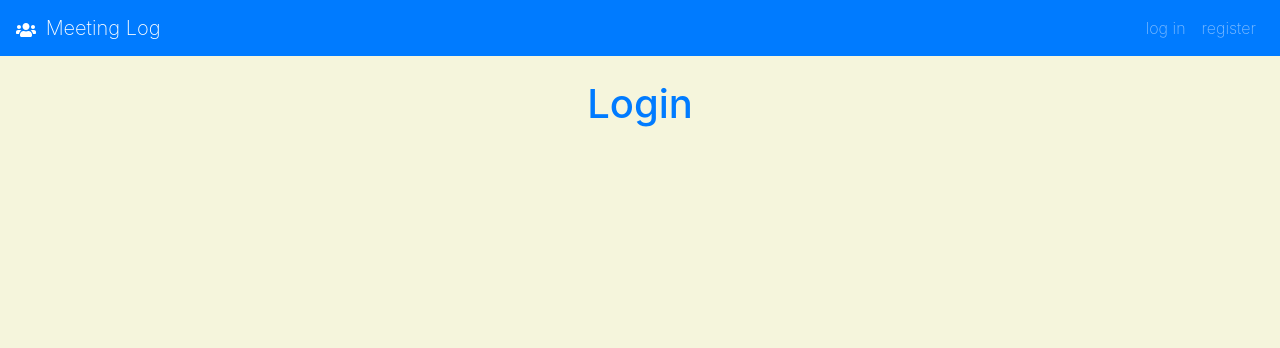
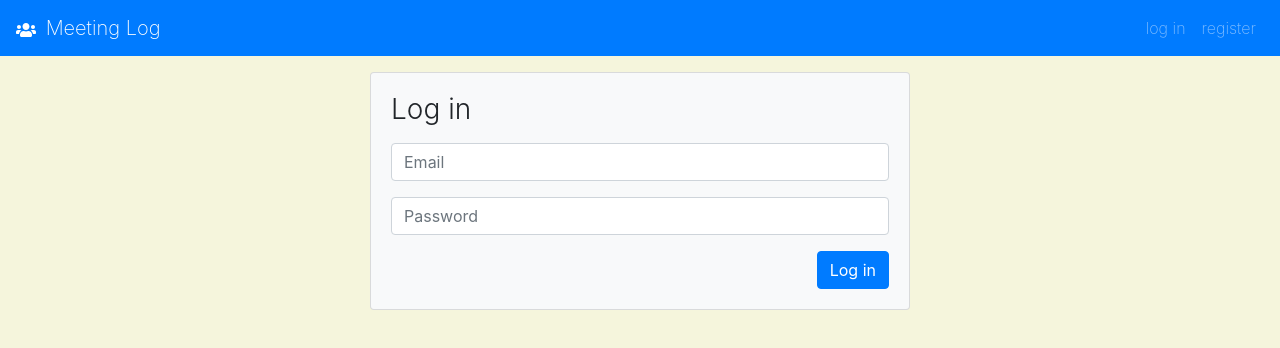
Before and after one commit to NarenderSingh/react-spa, a React (Create React App) app: page /login in a window 1280 px wide. Shown: the top 348 px of the page. Built offline with nearby package versions, Linux system fonts and the light colour scheme; no server answers; the database is empty.

Commit message:
Registering and Logging In Users

```diff
--- a/src/App.js
+++ b/src/App.js
@@ -1,5 +1,5 @@
 import React, { Component } from "react";
-import { Router } from "@reach/router";
+import { Router, navigate } from "@reach/router";
 import firebase from "./Firebase";
 
 import Home from "./Home";
@@ -14,31 +14,82 @@
     super();
 
     this.state = {
-      user: null
+      user: null,
+      displayName: null,
+      userID: null
     };
+
+    this.registerUser = this.registerUser.bind(this);
   }
 
   componentDidMount() {
-    const ref = firebase.database().ref("user");
+    // const ref = firebase.database().ref("user");
 
-    ref.on("value", spanshot => {
-      let FBUser = spanshot.val();
-      console.log(FBUser);
-      this.setState({ user: FBUser });
+    // ref.on("value", spanshot => {
+    //   let FBUser = spanshot.val();
+    //   console.log(FBUser);
+    //   this.setState({ user: FBUser });
+    // });
+
+    firebase.auth().onAuthStateChanged(FBUser => {
+      if (FBUser) {
+        this.setState({
+          user: FBUser,
+          displayName: FBUser.displayName,
+          userID: FBUser.uid
+        });
+      }
     });
   }
+
+  registerUser(userName) {
+    firebase.auth().onAuthStateChanged(FBUser => {
+      FBUser.updateProfile({
+        displayName: userName
+      }).then(() => {
+        this.setState({
+          user: FBUser,
+          displayName: FBUser.displayName,
+          userID: FBUser.uid
+        });
+        navigate("/meetings");
+      });
+    });
+  }
+
+  logOutUser = e => {
+    e.preventDefault();
+
+    this.setState({
+      user: null,
+      displayName: null,
+      userID: null
+    });
+
+    firebase
+      .auth()
+      .signOut()
+      .then(() => {
+        navigate("/login");
+      });
+  };
 
   render() {
     return (
       <div>
-        <Navigation user={this.state.user} />
-        {this.state.user && <Welcome user={this.state.user} />}
+        <Navigation user={this.state.user} logOutUser={this.logOutUser} />
+        {this.state.user && (
+          <Welcome
+            userName={this.state.displayName}
+            logOutUser={this.logOutUser}
+          />
+        )}
 
         <Router>
           <Home path="/" user={this.state.user} />
           <Login path="/login" />
           <Meeting path="/meetings" />
-          <Register path="/register" />
+          <Register path="/register" registerUser={this.registerUser} />
         </Router>
       </div>
     );
--- a/src/Login.js
+++ b/src/Login.js
@@ -1,11 +1,104 @@
 import React, { Component } from "react";
+import firebase from "./Firebase";
+import FormError from "./FormError";
+import { navigate } from "@reach/router";
 
 class Login extends Component {
+  constructor(props) {
+    super(props);
+
+    this.state = {
+      email: "",
+      password: "",
+      errorMessage: null
+    };
+
+    this.handleChange = this.handleChange.bind(this);
+    this.handleSubmit = this.handleSubmit.bind(this);
+  }
+
+  handleChange(e) {
+    const itemName = e.target.name;
+    const itemValue = e.target.value;
+
+    this.setState({ [itemName]: itemValue });
+  }
+
+  handleSubmit(e) {
+    var register = {
+      email: this.state.email,
+      password: this.state.password
+    };
+
+    firebase
+      .auth()
+      .signInWithEmailAndPassword(register.email, register.password)
+      .then(() => {
+        navigate("/meetings");
+      })
+      .catch(e => {
+        if (e.message !== null) {
+          this.setState({ errorMessage: e.message });
+        } else {
+          this.setState({ errorMessage: null });
+        }
+      });
+
+    e.preventDefault();
+  }
+
   render() {
     return (
-      <div className="text-center mt-4">
-        <h1 className="text-primary">Login</h1>
-      </div>
+      <form className="mt-3" onSubmit={this.handleSubmit}>
+        <div className="container">
+          <div className="row justify-content-center">
+            <div className="col-lg-6">
+              <div className="card bg-light">
+                <div className="card-body">
+                  <h3 className="font-weight-light mb-3">Log in</h3>
+                  {this.state.errorMessage !== null ? (
+                    <FormError message={this.state.errorMessage} />
+                  ) : null}
+                  <section className="form-group">
+                    <label
+                      className="form-control-label sr-only"
+                      htmlFor="Email"
+                    >
+                      Email
+                    </label>
+                    <input
+                      required
+                      className="form-control"
+                      type="email"
+                      id="email"
+                      name="email"
+                      placeholder="Email"
+                      value={this.state.email}
+                      onChange={this.handleChange}
+                    />
+                  </section>
+                  <section className="form-group">
+                    <input
+                      required
+                      className="form-control"
+                      type="password"
+                      name="password"
+                      placeholder="Password"
+                      value={this.state.password}
+                      onChange={this.handleChange}
+                    />
+                  </section>
+                  <div className="form-group text-right mb-0">
+                    <button className="btn btn-primary" type="submit">
+                      Log in
+                    </button>
+                  </div>
+                </div>
+              </div>
+            </div>
+          </div>
+        </div>
+      </form>
     );
   }
 }
--- a/src/Navigation.js
+++ b/src/Navigation.js
@@ -4,7 +4,8 @@
 
 class Navigation extends Component {
   render() {
-    const { user } = this.props;
+    const { user, logOutUser } = this.props;
+
     return (
       <nav className="site-nav family-sans navbar navbar-expand navbar-dark bg-primary higher">
         <div className="container-fluid">
@@ -23,12 +24,16 @@
               </Link>
             )}
             {!user && (
-              <Link className="nav-item nav-link" to="/regiser">
+              <Link className="nav-item nav-link" to="/register">
                 register
               </Link>
             )}
             {user && (
-              <Link className="nav-item nav-link" to="/login">
+              <Link
+                className="nav-item nav-link"
+                to="/login"
+                onClick={e => logOutUser(e)}
+              >
                 log out
               </Link>
             )}
--- a/src/Register.js
+++ b/src/Register.js
@@ -3,8 +3,8 @@
 import firebase from "./Firebase";
 
 class Register extends Component {
-  constructor() {
-    super();
+  constructor(props) {
+    super(props);
 
     this.state = {
       displayName: "",
@@ -42,6 +42,9 @@
     firebase
       .auth()
       .createUserWithEmailAndPassword(register.email, register.password)
+      .then(() => {
+        this.props.registerUser(register.displayName);
+      })
       .catch(e => {
         if (e.message !== null) {
           this.setState({ errorMessage: e.message });
--- a/src/Welcome.js
+++ b/src/Welcome.js
@@ -1,16 +1,21 @@
 import React, { Component } from "react";
+import { Link } from "@reach/router";
 
 class Welcome extends Component {
   render() {
-    const { user } = this.props;
+    const { userName, logOutUser } = this.props;
     return (
       <div className="text-center mt-4">
         <span className="text-secondary font-weight-bold pl-1">
-          Welcome {user},
+          Welcome {userName},
         </span>
-        <a href="/" className="text-primary font-weight-bold pl-1">
+        <Link
+          to="/login"
+          className="text-primary font-weight-bold pl-1"
+          onClick={e => logOutUser(e)}
+        >
           log out
-        </a>
+        </Link>
       </div>
     );
   }
```
